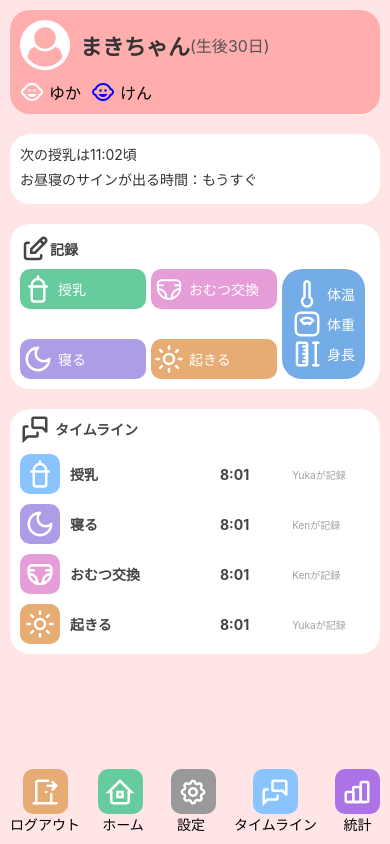
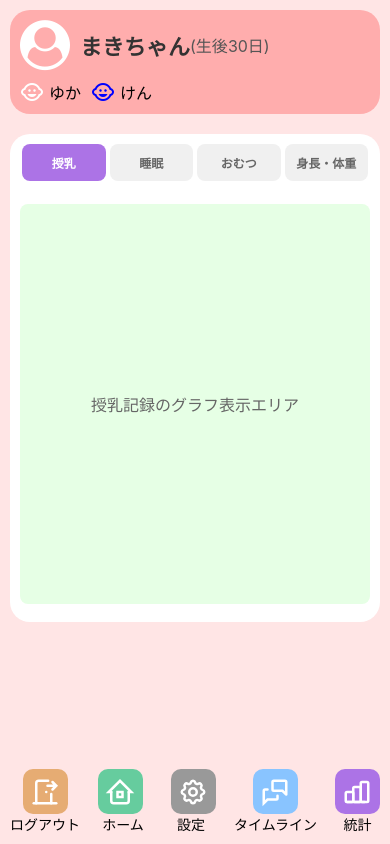
Before and after one commit to MS-hujp/baby_tracker, a React Native app: screen /Statistics in a window 390 px wide. Built offline with nearby package versions, Linux system fonts and the light colour scheme.

Commit message:
add statistics page

```diff
--- a/App.tsx
+++ b/App.tsx
@@ -6,6 +6,7 @@ import FeedingScreen from './src/screens/FeedingScreen';
 import HomeScreen from './src/screens/HomeScreen';
 import MeasurementScreen from './src/screens/MeasurementScreen';
 import SleepScreen from './src/screens/SleepScreen';
+import StatisticsScreen from './src/screens/StatisticsScreen';
 import WakeupScreen from './src/screens/WakeupScreen';
 
 export type RootStackParamList = {
@@ -15,6 +16,7 @@ export type RootStackParamList = {
   Sleep: undefined;
   Wakeup: undefined;
   Measurement: undefined;
+  Statistics: undefined;
 };
 
 const Stack = createNativeStackNavigator<RootStackParamList>();
@@ -34,6 +36,7 @@ const App = () => {
         <Stack.Screen name="Sleep" component={SleepScreen} />
         <Stack.Screen name="Wakeup" component={WakeupScreen} />
         <Stack.Screen name="Measurement" component={MeasurementScreen} />
+        <Stack.Screen name="Statistics" component={StatisticsScreen} />
       </Stack.Navigator>
     </NavigationContainer>
   );
--- a/src/components/navigation/BottomNavigation.tsx
+++ b/src/components/navigation/BottomNavigation.tsx
@@ -3,11 +3,11 @@ import { NativeStackNavigationProp } from "@react-navigation/native-stack";
 import { StyleSheet, Text, TouchableOpacity, View } from "react-native";
 import { RootStackParamList } from "../../../App";
 import {
-    homeIcon,
-    logoutIcon,
-    settingsIcon,
-    statisticsIcon,
-    timelineIcon,
+  homeIcon,
+  logoutIcon,
+  settingsIcon,
+  statisticsIcon,
+  timelineIcon,
 } from "../../assets/icons/icons";
 import TablerIcon from "../TablerIcon";
 
@@ -74,7 +74,10 @@ const BottomNavigation = () => {
         </View>
         <Text>タイムライン</Text>
       </View>
-      <View style={styles.bottomNavwrap}>
+      <TouchableOpacity
+        style={styles.bottomNavwrap}
+        onPress={() => navigation.navigate('Statistics')}
+      >
         <View style={[styles.bottomNav, { backgroundColor: "#ac73e6" }]}>
           <TablerIcon
             xml={statisticsIcon}
@@ -85,7 +88,7 @@ const BottomNavigation = () => {
           />
         </View>
         <Text>統計</Text>
-      </View>
+      </TouchableOpacity>
     </View>
   );
 };
--- /dev/null
+++ b/src/screens/StatisticsScreen.tsx
@@ -0,0 +1,105 @@
+import React, { useState } from 'react';
+import { SafeAreaView, ScrollView, Text, TouchableOpacity, View } from 'react-native';
+import Header from '../components/layout/Header';
+import BottomNavigation from '../components/navigation/BottomNavigation';
+import { styles } from '../styles/StatisticsScreenStyles';
+
+type TabType = 'feeding' | 'sleep' | 'diaper' | 'measurement';
+
+const StatisticsScreen: React.FC = () => {
+  const [activeTab, setActiveTab] = useState<TabType>('feeding');
+
+  const headerProps = {
+    babyName: "まきちゃん",
+    ageInDays: 30,
+    participants: [
+      { name: "ゆか", color: "#FFF" },
+      { name: "けん", color: "blue" }
+    ]
+  };
+
+  const tabs = [
+    { id: 'feeding' as TabType, label: '授乳' },
+    { id: 'sleep' as TabType, label: '睡眠' },
+    { id: 'diaper' as TabType, label: 'おむつ' },
+    { id: 'measurement' as TabType, label: '身長・体重' },
+  ];
+
+  const getGraphContainerStyle = (tabId: TabType) => {
+    switch (tabId) {
+      case 'feeding':
+        return styles.feedingGraphContainer;
+      case 'sleep':
+        return styles.sleepGraphContainer;
+      case 'diaper':
+        return styles.diaperGraphContainer;
+      case 'measurement':
+        return styles.measurementGraphContainer;
+      default:
+        return {};
+    }
+  };
+
+  const renderTabContent = () => {
+    switch (activeTab) {
+      case 'feeding':
+        return '授乳記録のグラフ表示エリア';
+      case 'sleep':
+        return '睡眠記録のグラフ表示エリア';
+      case 'diaper':
+        return 'おむつ交換記録のグラフ表示エリア';
+      case 'measurement':
+        return '身長・体重の推移グラフ表示エリア';
+      default:
+        return '';
+    }
+  };
+
+  return (
+    <SafeAreaView style={styles.container}>
+      <ScrollView
+        style={styles.scrollView}
+        contentContainerStyle={{ paddingBottom: 20 }}
+        bounces={true}
+        showsVerticalScrollIndicator={true}
+        alwaysBounceVertical={true}
+      >
+        <View style={styles.innerContainer}>
+          <Header {...headerProps} />
+          <View style={styles.content}>
+            <View style={styles.tabContainer}>
+              {tabs.map((tab) => (
+                <TouchableOpacity
+                  key={tab.id}
+                  style={[
+                    styles.tab,
+                    activeTab === tab.id ? styles.activeTab : styles.inactiveTab,
+                  ]}
+                  onPress={() => setActiveTab(tab.id)}
+                >
+                  <Text
+                    style={[
+                      styles.tabText,
+                      activeTab === tab.id ? styles.activeTabText : styles.inactiveTabText,
+                    ]}
+                  >
+                    {tab.label}
+                  </Text>
+                </TouchableOpacity>
+              ))}
+            </View>
+
+            <View style={[styles.graphContainer, getGraphContainerStyle(activeTab)]}>
+              <Text style={styles.graphPlaceholderText}>
+                {renderTabContent()}
+              </Text>
+            </View>
+          </View>
+        </View>
+      </ScrollView>
+      <BottomNavigation />
+    </SafeAreaView>
+  );
+};
+
+export default StatisticsScreen;
--- /dev/null
+++ b/src/styles/StatisticsScreenStyles.ts
@@ -0,0 +1,95 @@
+import { StyleSheet } from 'react-native';
+
+export const styles = StyleSheet.create({
+  container: {
+    flex: 1,
+    backgroundColor: "#ffe5e5",
+    paddingTop: 10,
+    paddingHorizontal: 10,
+    paddingBottom: 0,
+  },
+  scrollView: {
+    flex: 1,
+  },
+  innerContainer: {
+    paddingHorizontal: 10,
+    height: "auto",
+  },
+  content: {
+    backgroundColor: '#fff',
+    marginBottom: 20,
+    paddingVertical: 10,
+    paddingHorizontal: 10,
+    height: "auto",
+    borderRadius: 20,
+  },
+  tabContainer: {
+    flexDirection: 'row',
+    justifyContent: 'space-between',
+    marginBottom: 15,
+  },
+  tab: {
+    flex: 1,
+    paddingVertical: 10,
+    alignItems: 'center',
+    marginHorizontal: 2,
+    borderRadius: 8,
+  },
+  activeTab: {
+    backgroundColor: '#ac73e6',
+  },
+  inactiveTab: {
+    backgroundColor: '#f0f0f0',
+  },
+  tabText: {
+    fontSize: 12,
+    fontWeight: 'bold',
+  },
+  activeTabText: {
+    color: '#ffffff',
+  },
+  inactiveTabText: {
+    color: '#666666',
+  },
+  graphContainer: {
+    borderRadius: 8,
+    padding: 16,
+    marginVertical: 8,
+    height: 400,
+    justifyContent: 'center',
+    alignItems: 'center',
+  },
+  feedingGraphContainer: {
+    backgroundColor: '#e6ffe5', // 薄い黄緑
+  },
+  sleepGraphContainer: {
+    backgroundColor: '#f5e6ff', // 薄い紫
+  },
+  diaperGraphContainer: {
+    backgroundColor: '#ffe5cc', // オレンジ
+  },
+  measurementGraphContainer: {
+    backgroundColor: '#e5f6ff', // 水色
+  },
+  graphPlaceholderText: {
+    fontSize: 16,
+    color: '#666',
+    textAlign: 'center',
+  },
+  card: {
+    backgroundColor: '#f5f5f5',
+    borderRadius: 8,
+    padding: 16,
+    marginVertical: 8,
+  },
+  cardTitle: {
+    fontSize: 16,
+    fontWeight: 'bold',
+    marginBottom: 8,
+    color: '#454444',
+  },
+  cardContent: {
+    fontSize: 14,
+    color: '#666',
+  },
+});
```
